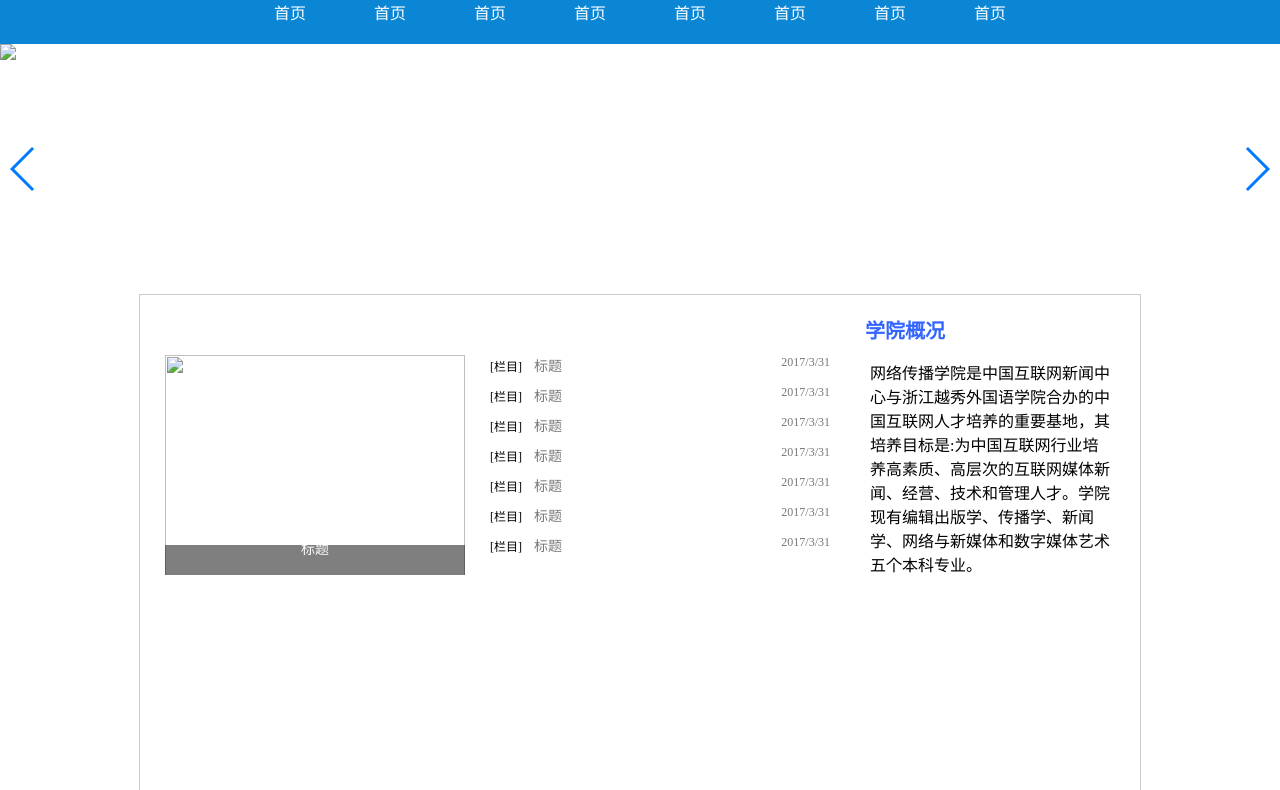
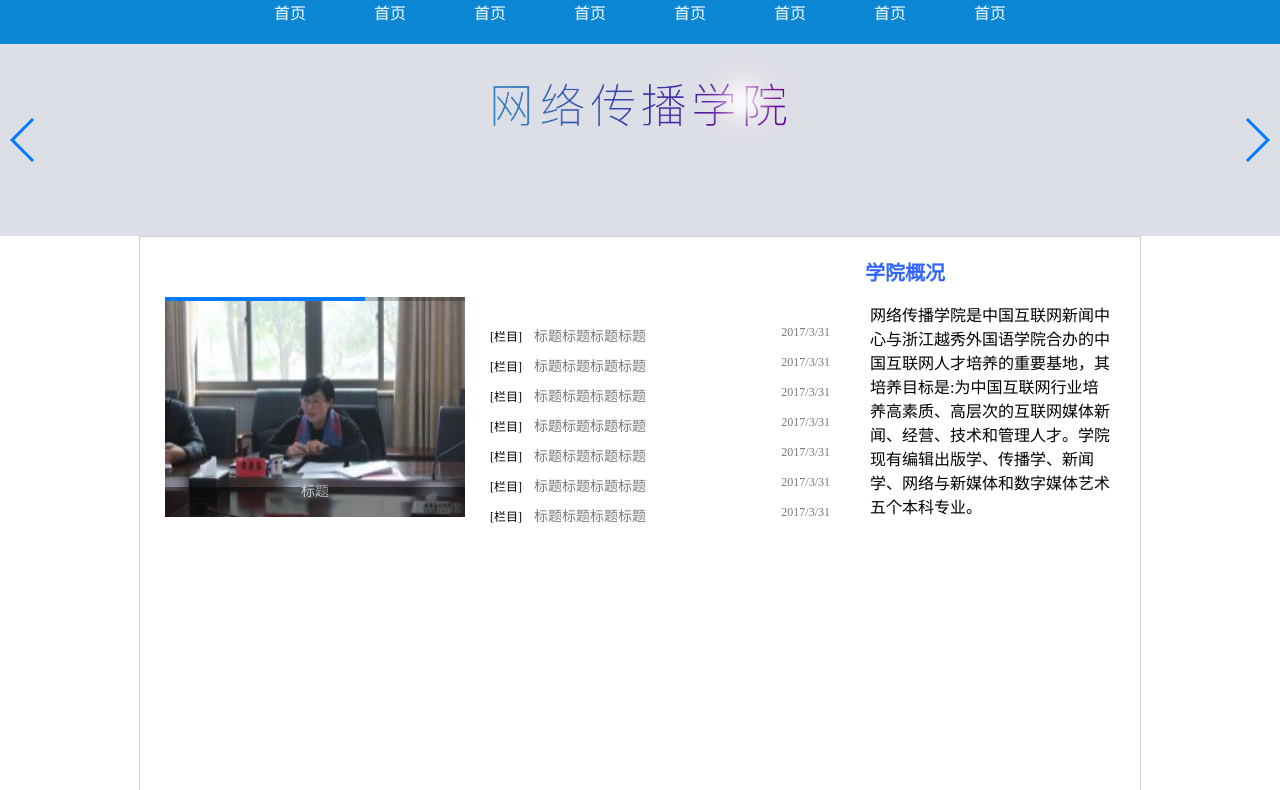
Before and after one commit to sherry1996/homework8, a plain HTML site: page index.html in a window 1280 px wide. Shown: the part 116-906 px from the top of the page. Drawn offline with nearby package versions, Linux system fonts and the light colour scheme; files that its build step writes are made by us from their sources.

Commit message:
Update index.html

```diff
--- a/index.html
+++ b/index.html
@@ -1,15 +1,14 @@
-<!doctype html>
 <html>
 <head>
 <meta charset="utf-8">
-<title>网传小官网</title>
-<link rel="stylesheet" type="text/css" href="assets/style.css" />
-<link rel="stylesheet" type="text/css" href="assets/swiper-3.4.0.min.css" />
+<title>网传官网</title>
+<link rel="stylesheet" type="text/css" href="style.css" />
+<link rel="stylesheet" type="text/css" href="swiper-3.4.0.min.css" />
 </head>
 <body>
 <div class="content">
    <div class="header">
-     <img src="img/logo.png">
+     <img src="logo.png">
         <div class="quickLink">
             <a href="#">教师进入</a>
             <a href="#">教师进入</a>
@@ -32,8 +31,8 @@
 
 <div class="swiper-container" id="bannerSilde">
     <div class="swiper-wrapper">
-        <div class=" banner swiper-slide"><img src="img/banner1.jpg"></div>
-        <div class=" banner swiper-slide"><img src="img/banner2.jpg"></div>
+        <div class=" banner swiper-slide"><img src="banner1.jpg"></div>
+        <div class=" banner swiper-slide"><img src="banner2.jpg"></div>
         <div class="swiper-slide">Slide 3</div>
     </div>
        <div class="swiper-button-prev"></div>
@@ -46,9 +45,9 @@
               <div class="cols" id="cols1-1">
                  <div class="swiper-container" id="newSwiper">
                     <div class="swiper-wrapper">
-                          <div class="swiper-slide"><img src="img/01.jpg" width="300" height="250"></div>
-                          <div class="swiper-slide"><img src="img/02.jpg" width="300" height="250"></div>
-                          <div class="swiper-slide"><img src="img/03.jpg" width="300" height="250"></div>
+                          <div class="swiper-slide"><img src="01.jpg" width="300" height="250"></div>
+                          <div class="swiper-slide"><img src="02.jpg" width="300" height="250"></div>
+                          <div class="swiper-slide"><img src="03.jpg" width="300" height="250"></div>
                     </div>
                           <div class="swiper-pagination"></div>
                           <div class="newTitle">标题</div>
@@ -56,13 +55,13 @@
           </div>
               <div class="cols" id="cols1-2">
                  <ul>
-        <li><span class="channel">[栏目]</span>&nbsp;&nbsp;&nbsp;<a href="#">标题</a><span class="datetime">2017/3/31</span></li>
-        <li><span class="channel">[栏目]</span>&nbsp;&nbsp;&nbsp;<a href="#">标题</a><span class="datetime">2017/3/31</span></li>
-        <li><span class="channel">[栏目]</span>&nbsp;&nbsp;&nbsp;<a href="#">标题</a><span class="datetime">2017/3/31</span></li>
-        <li><span class="channel">[栏目]</span>&nbsp;&nbsp;&nbsp;<a href="#">标题</a><span class="datetime">2017/3/31</span></li>
-        <li><span class="channel">[栏目]</span>&nbsp;&nbsp;&nbsp;<a href="#">标题</a><span class="datetime">2017/3/31</span></li>
-        <li><span class="channel">[栏目]</span>&nbsp;&nbsp;&nbsp;<a href="#">标题</a><span class="datetime">2017/3/31</span></li>
-        <li><span class="channel">[栏目]</span>&nbsp;&nbsp;&nbsp;<a href="#">标题</a><span class="datetime">2017/3/31</span></li>
+        <li><span class="channel">[栏目]</span>&nbsp;&nbsp;&nbsp;<a href="#">标题标题标题标题</a><span class="datetime">2017/3/31</span></li>
+        <li><span class="channel">[栏目]</span>&nbsp;&nbsp;&nbsp;<a href="#">标题标题标题标题</a><span class="datetime">2017/3/31</span></li>
+        <li><span class="channel">[栏目]</span>&nbsp;&nbsp;&nbsp;<a href="#">标题标题标题标题</a><span class="datetime">2017/3/31</span></li>
+        <li><span class="channel">[栏目]</span>&nbsp;&nbsp;&nbsp;<a href="#">标题标题标题标题</a><span class="datetime">2017/3/31</span></li>
+        <li><span class="channel">[栏目]</span>&nbsp;&nbsp;&nbsp;<a href="#">标题标题标题标题</a><span class="datetime">2017/3/31</span></li>
+        <li><span class="channel">[栏目]</span>&nbsp;&nbsp;&nbsp;<a href="#">标题标题标题标题</a><span class="datetime">2017/3/31</span></li>
+        <li><span class="channel">[栏目]</span>&nbsp;&nbsp;&nbsp;<a href="#">标题标题标题标题</a><span class="datetime">2017/3/31</span></li>
                  </ul>
                </div>
               <div class="cols" id="cols1-3">
@@ -77,8 +76,8 @@
    </div>
 </body>
 
-<script src="assets/jquery-3.1.1.min.js"></script>
-<script src="assets/swiper.jquery.min.js"></script>
+<script src="jquery-3.1.1.min.js"></script>
+<script src="swiper.jquery.min.js"></script>
 <script>
   var mySlide = new Swiper ('#bannerSilde', {
     loop: true,
```
